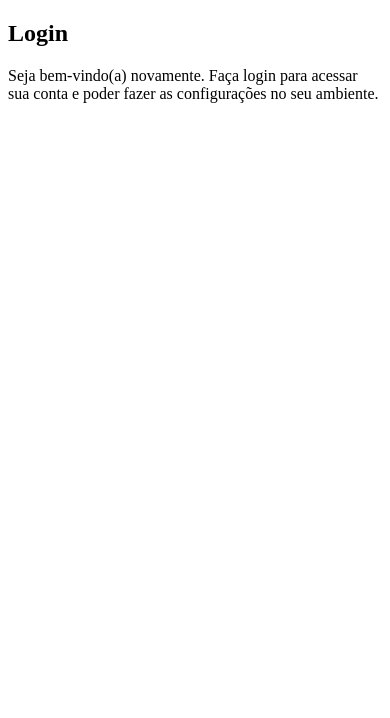
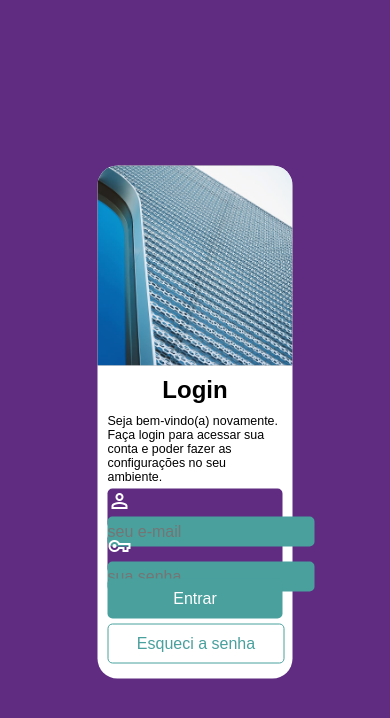
Before and after one commit to AndreKvlh/projeto-login, a plain HTML site: page index.html in a window 390 px wide. Drawn offline with nearby package versions, Linux system fonts and the light colour scheme.

Commit message:
Tentativa mobile-first sem aula

```diff
--- a/estilos/style.css
+++ b/estilos/style.css
@@ -5,3 +5,113 @@
     Verde #49a09d
     Roxo #5f2c82
 */
+
+:root {
+    --cor0: #5f2c82;
+    --cor1: #49a09d;
+}
+
+* {
+    font-family: Arial, Helvetica, sans-serif;
+    margin: 0;
+    padding: 0;
+}
+
+body, html {
+    background-color: var(--cor0);
+}
+
+main {
+    position: relative;
+    width: 100vw;
+    height: 100vh;
+}
+
+section {
+    position: absolute;
+    top: 50%;
+    left: 50%;
+    transform: translate(-50%,-50%);
+    background-color: white;
+    width: 50%;
+    border-radius: 20px;
+}
+
+#imagem {
+    background: black url('../imagens/metal.jpg') left bottom no-repeat fixed;
+    background-size: cover;
+    height: 200px;
+    border-radius: 20px 20px 0 0;
+}
+
+#formulario {
+    padding: 10px;
+}
+
+#formulario h1 {
+    text-align: center;
+    font-weight: bolder;
+    margin-bottom: 10px;
+}
+
+#formulario p {
+    font-size: 0.78em;
+    margin-bottom: 5px;
+}
+
+#formulario div {
+    width: 100%;
+    height: 40px;
+    margin-bottom: 5px;
+    border-radius: 5px;
+}
+
+.login {
+    background-color: var(--cor0);
+}
+
+.login span {
+    color: white;
+}
+
+.login input {
+    height: 30px;
+    border: 0;
+    border-radius: 5px;
+    background-color: var(--cor1);
+    font-size: 1em;
+}
+
+.login input:focus {
+    background-color: white;
+}
+
+input[type=submit] {
+    width: 100%;
+    height: 100%;
+    border: 0;
+    border-radius: 5px;
+    background-color: var(--cor1);
+    color: white;
+    font-size: 1em;
+    cursor: pointer;
+}
+
+input[type=submit]:hover {
+    background-color: #367471;
+}
+
+a {
+    display: block;
+    width: 100%;
+    text-align: center;
+    text-decoration: none;
+    padding: 10px 0;
+    color: var(--cor1);
+    border: 1px solid var(--cor1);
+    border-radius: 5px;
+}
+
+a:hover {
+    background-color: #65e0dc;
+}
--- a/index.html
+++ b/index.html
@@ -4,6 +4,7 @@
     <meta charset="UTF-8">
     <meta name="viewport" content="width=device-width, initial-scale=1.0">
     <title>Projeto Login</title>
+    <link rel="stylesheet" href="https://fonts.googleapis.com/css2?family=Material+Symbols+Outlined:opsz,wght,FILL,GRAD@24,400,1,0" />
     <link rel="stylesheet" href="estilos/style.css">
 </head>
 <body>
@@ -15,8 +16,25 @@
             <div id="formulario">
                 <h1>Login</h1>
                 <p>Seja bem-vindo(a) novamente. Faça login para acessar sua conta e poder fazer as configurações no seu ambiente.</p>
-                <form action="login.php" method="post">
-
+                <form action="login.php" method="post" autocomplete="on">
+                    <div class="login">
+                        <span class="material-symbols-outlined">
+                            person
+                        </span>
+                        <input type="email" name="email" id="iemail" placeholder="seu e-mail" required autocomplete="email">
+                    </div>
+                    <div class="login">
+                        <span class="material-symbols-outlined">
+                            vpn_key
+                        </span>
+                        <input type="password" name="senha" id="isenha" placeholder="sua senha" minlength="8" maxlength="20" required autocomplete="current-password">
+                    </div>
+                    <div>
+                        <input type="submit" value="Entrar">
+                    </div>
+                    <div>
+                        <a href="esqueci.html">Esqueci a senha</a>
+                    </div>
                 </form>
             </div>
         </section>
```
